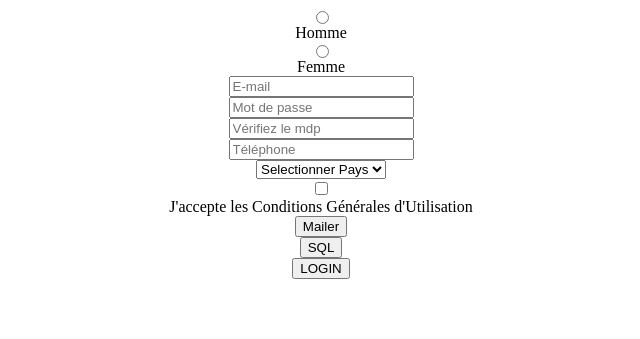
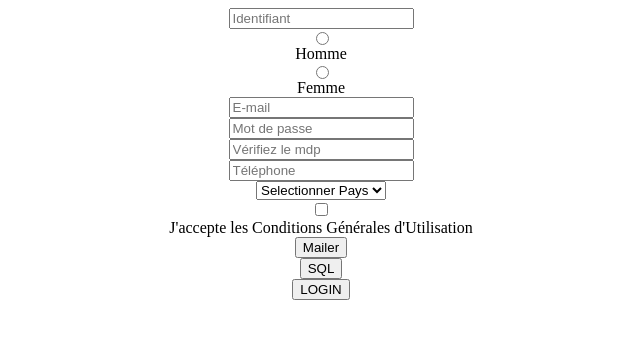
Before and after one commit to christophe-ruiz/PHP_M3104_TD2, a PHP site: page / in a window 1280 px wide. Shown: the top 339 px of the page, without its empty margins (319-959 px from the left). Run offline with PHP 8.4, Linux system fonts and the light colour scheme.

Commit message:
test pass + DB

```diff
--- a/index.php
+++ b/index.php
@@ -3,7 +3,7 @@
 ?>
 <?php start_page('TD2'); ?>
 <div style="display: flex; flex-direction: column; justify-content: center; align-items: center; width = 100%; height = 100%;">
-    <form action="data-processing.php" method="post" style="display: flex; flex-direction: column; justify-content: center; align-items: center;>
+    <form action="data-processing.php" method="post" style="display: flex; flex-direction: column; justify-content: center; align-items: center;">
         <input type="text" name="id" placeholder="Identifiant">
         <input type="radio" id="male" name="sexe" value="Homme">
         <label for="male">Homme</label>
```
